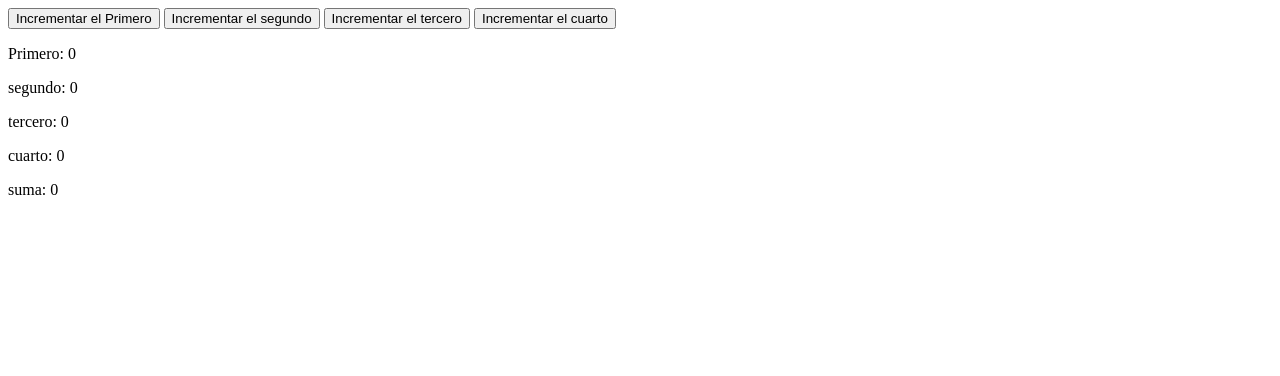
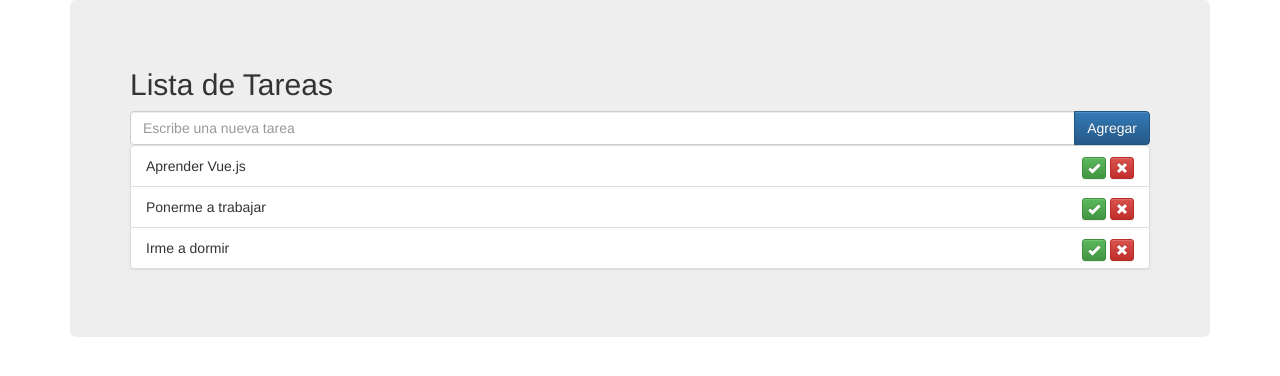
Before and after one commit to albsosa/vuejs, a plain HTML site: page index.html in a window 1280 px wide. Drawn offline with nearby package versions, Linux system fonts and the light colour scheme.

Commit message:
Lista de actividades al 100

```diff
--- /dev/null
+++ b/estilo.css
@@ -0,0 +1,4 @@
+.terminada{
+  color: gray;
+  text-decoration: line-through;
+}
--- a/index.html
+++ b/index.html
@@ -1,22 +1,52 @@
 <!DOCTYPE html>
 <html>
 <head>
-	<title>Computed Properties</title>
-<!-- development version, includes helpful console warnings -->
-<script src="https://cdn.jsdelivr.net/npm/vue/dist/vue.js"></script>
+  <title>Lista de Tareas</title>
+  <script
+  src="https://code.jquery.com/jquery-3.2.1.min.js"
+  integrity="sha256-hwg4gsxgFZhOsEEamdOYGBf13FyQuiTwlAQgxVSNgt4="
+  crossorigin="anonymous"></script>
+
+  <!-- Latest compiled and minified CSS -->
+  <link rel="stylesheet" href="https://maxcdn.bootstrapcdn.com/bootstrap/3.3.7/css/bootstrap.min.css" integrity="sha384-BVYiiSIFeK1dGmJRAkycuHAHRg32OmUcww7on3RYdg4Va+PmSTsz/K68vbdEjh4u" crossorigin="anonymous">
+
+  <!-- Optional theme -->
+  <link rel="stylesheet" href="https://maxcdn.bootstrapcdn.com/bootstrap/3.3.7/css/bootstrap-theme.min.css" integrity="sha384-rHyoN1iRsVXV4nD0JutlnGaslCJuC7uwjduW9SVrLvRYooPp2bWYgmgJQIXwl/Sp" crossorigin="anonymous">
+
+  <!-- Latest compiled and minified JavaScript -->
+  <script src="https://maxcdn.bootstrapcdn.com/bootstrap/3.3.7/js/bootstrap.min.js" integrity="sha384-Tc5IQib027qvyjSMfHjOMaLkfuWVxZxUPnCJA7l2mCWNIpG9mGCD8wGNIcPD7Txa" crossorigin="anonymous"></script>
+  <script src="https://unpkg.com/vue"></script>
+  <link rel="stylesheet" href="estilo.css">
 </head>
-<body>
-	<div id="myapp">
-		<button v-on:click="primero++">Incrementar el Primero</button>
-		<button v-on:click="segundo++">Incrementar el segundo</button>
-		<button v-on:click="tercero++">Incrementar el tercero</button>
-		<button v-on:click="cuarto++">Incrementar el cuarto</button>
-		<p> Primero: {{primero}}</p>
-		<p>segundo: {{segundo}}</p>
-		<p>tercero: {{tercero}}</p>
-		<p>cuarto: {{cuarto}}</p>
-		<p>suma: {{total}}</p>
-	</div>
-<script type="text/javascript" src="vue.js"></script>
+<body class="container">
+  <div id="app" class="jumbotron">
+    <h2>{{ titulo }}</h2>
+    <div class="input-group">
+      <input type="text"
+              placeholder="Escribe una nueva tarea"
+              v-model="nuevaTarea"
+              class="form-control"
+              v-on:keyup.enter="agregarTarea">
+      <span class="input-group-btn">
+        <button type="button"
+                v-on:click="agregarTarea"
+                class="btn btn-primary">Agregar</button>
+      </span>
+    </div>
+    <ul class="list-group">
+      <li v-for="(tarea, indice) of tareas" class="list-group-item" v-bind:class="{terminada: tarea.terminada}">
+        {{ tarea.texto }}
+        <span class="pull-right">
+        <button type="button" class="btn btn-success btn-xs glyphicon glyphicon-ok"
+                v-on:click="tarea.terminada = !tarea.terminada"
+        ></button>
+        <button type="button" class="btn btn-danger btn-xs glyphicon glyphicon-remove"
+                v-on:click="borrar(indice)"
+        ></button>
+      </span>
+      </li>
+    </ul>
+  </div>
+  <script src="vue.js"></script>
 </body>
 </html>
--- a/vue.js
+++ b/vue.js
@@ -1,16 +1,39 @@
 var app = new Vue({
-	el : '#myapp',
+	el : '#app',
 	data: {
-		primero :0,
-		segundo :0,
-		tercero :0,
-		cuarto :0,
-		suma : 0
+		titulo : 'Lista de Tareas',
+		tareas : [
+			{
+				texto: 'Aprender Vue.js',
+				terminada: false
+			},
+			{
+				texto: 'Ponerme a trabajar',
+				terminada: false
+			},
+			{
+				texto: 'Irme a dormir ',
+				terminada: false
+			}
+		],
+		//Se crea una nueva propiedad
+		nuevaTarea: ''
+
 	},
-	//Esta parte se va haciendo el calculo al momento computed:
-	computed: {
-		total: function(){
-			return this.primero + this.segundo + this.tercero + this.cuarto;
+	methods: {
+		agregarTarea: function(){
+			var texto = this.nuevaTarea.trim();
+			if(texto){
+				//para poder agregar la tarea al  arreglo se necesita el push
+				this.tareas.push({
+					texto: texto,
+					terminada: false
+				})
+			}
+			this.nuevaTarea= ''
+		},
+		borrar: function(indice){
+			this.tareas.splice(indice,1)
 		}
 	}
 })
```
